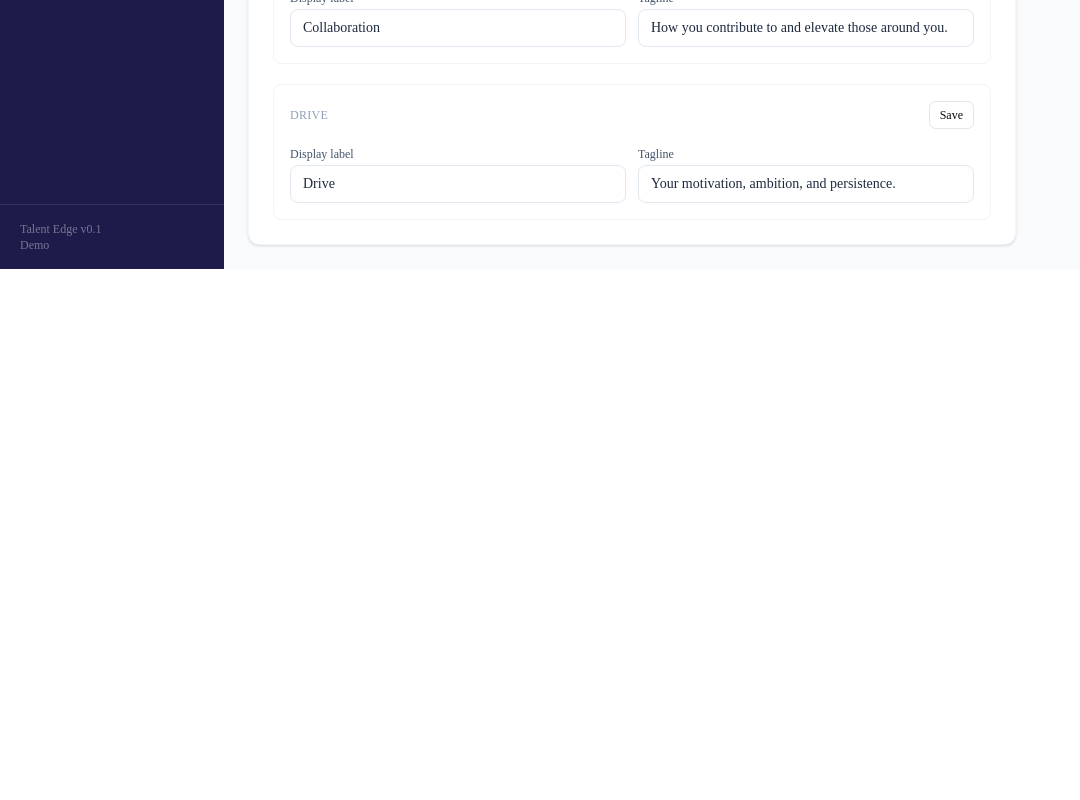
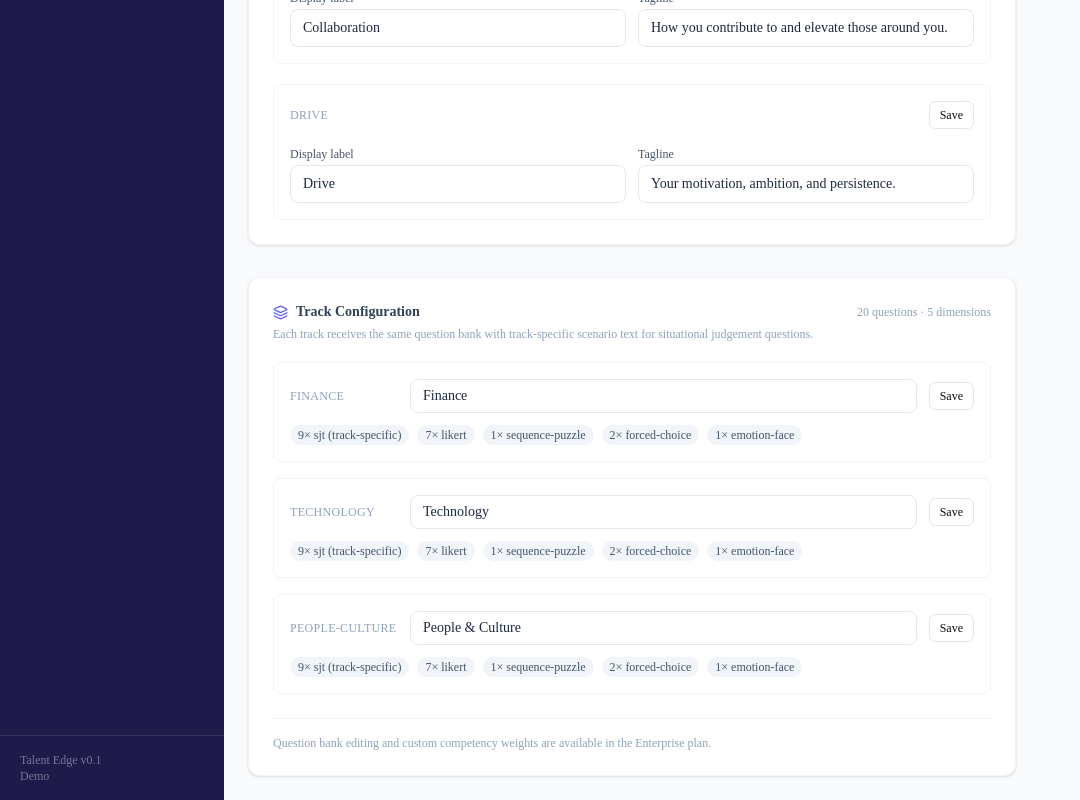
Before and after one commit to tomklimovskigamma/talent-edge, a Next.js app: page /settings/assessment in a window 1280 px wide. Shown: the part 1179-1979 px from the top of the page, without its empty margins (0-1080 px from the left). Before the commit the page ends 1448 px from the top, so only its background shows below. Built offline with nearby package versions, Linux system fonts and the light colour scheme.

Commit message:
feat: add TrackConfig section and complete assessment settings page

```diff
--- a/app/settings/assessment/page.tsx
+++ b/app/settings/assessment/page.tsx
@@ -2,6 +2,7 @@ import { AppShell } from "@/components/layout/AppShell";
 import { Settings } from "lucide-react";
 import { BrandingConfig } from "@/components/settings/BrandingConfig";
 import { CompetencyConfig } from "@/components/settings/CompetencyConfig";
+import { TrackConfig } from "@/components/settings/TrackConfig";
 
 export default function AssessmentConfigPage() {
   return (
@@ -19,6 +20,7 @@ export default function AssessmentConfigPage() {
 
         <BrandingConfig />
         <CompetencyConfig />
+        <TrackConfig />
       </div>
     </AppShell>
   );
--- /dev/null
+++ b/components/settings/TrackConfig.tsx
@@ -0,0 +1,93 @@
+"use client";
+import { useState } from "react";
+import { trackLabels, dimensionConfigs, type Track } from "@/lib/data/assessment";
+import { Layers, CheckCircle2 } from "lucide-react";
+import { Button } from "@/components/ui/button";
+
+const trackKeys = Object.keys(trackLabels) as Track[];
+
+function questionCountByType(): Record<string, number> {
+  const counts: Record<string, number> = {};
+  for (const dim of dimensionConfigs) {
+    for (const q of dim.questions) {
+      if (q.type === "sjt" && typeof q.scenario === "object") {
+        counts["sjt (track-specific)"] = (counts["sjt (track-specific)"] ?? 0) + 1;
+      } else {
+        counts[q.type] = (counts[q.type] ?? 0) + 1;
+      }
+    }
+  }
+  return counts;
+}
+
+export function TrackConfig() {
+  const [trackNames, setTrackNames] = useState<Record<Track, string>>(
+    Object.fromEntries(trackKeys.map((k) => [k, trackLabels[k]])) as Record<Track, string>
+  );
+  const [savedTrack, setSavedTrack] = useState<Track | null>(null);
+
+  function handleSave(track: Track) {
+    setSavedTrack(track);
+    setTimeout(() => setSavedTrack(null), 2000);
+  }
+
+  const typeCounts = questionCountByType();
+  const totalQuestions = Object.values(typeCounts).reduce((a, b) => a + b, 0);
+
+  return (
+    <section className="bg-white border border-slate-100 rounded-xl shadow-sm p-6">
+      <div className="flex items-center gap-2 mb-1">
+        <Layers size={15} className="text-indigo-500" aria-hidden="true" />
+        <h2 className="text-sm font-semibold text-slate-700">Track Configuration</h2>
+        <span className="ml-auto text-xs text-slate-400">{totalQuestions} questions · {dimensionConfigs.length} dimensions</span>
+      </div>
+      <p className="text-xs text-slate-400 mb-5">
+        Each track receives the same question bank with track-specific scenario text for situational judgement questions.
+      </p>
+
+      <div className="space-y-4 mb-6">
+        {trackKeys.map((track) => (
+          <div key={track} className="border border-slate-100 rounded-lg p-4">
+            <div className="flex items-center justify-between gap-3 mb-3">
+              <div className="flex items-center gap-2 flex-1">
+                <span className="text-xs font-mono text-slate-400 uppercase tracking-wide w-28 flex-shrink-0">{track}</span>
+                <input
+                  type="text"
+                  value={trackNames[track]}
+                  onChange={(e) =>
+                    setTrackNames((prev) => ({ ...prev, [track]: e.target.value }))
+                  }
+                  aria-label={`Display name for ${track} track`}
+                  className="text-sm border border-slate-200 rounded-lg px-3 py-1.5 text-slate-800 focus:outline-none focus:ring-2 focus:ring-indigo-300 flex-1"
+                />
+              </div>
+              <div className="flex items-center gap-2 flex-shrink-0">
+                {savedTrack === track && (
+                  <span className="flex items-center gap-1 text-xs text-emerald-600 font-medium">
+                    <CheckCircle2 size={12} aria-hidden="true" />
+                    Saved
+                  </span>
+                )}
+                <Button size="sm" variant="outline" onClick={() => handleSave(track)}
+                  className="text-xs h-7 px-2.5">
+                  Save
+                </Button>
+              </div>
+            </div>
+            <div className="flex flex-wrap gap-2">
+              {Object.entries(typeCounts).map(([type, count]) => (
+                <span key={type} className="text-xs bg-slate-100 text-slate-600 px-2 py-0.5 rounded-full">
+                  {count}× {type}
+                </span>
+              ))}
+            </div>
+          </div>
+        ))}
+      </div>
+
+      <p className="text-xs text-slate-400 border-t border-slate-100 pt-4">
+        Question bank editing and custom competency weights are available in the Enterprise plan.
+      </p>
+    </section>
+  );
+}
```
